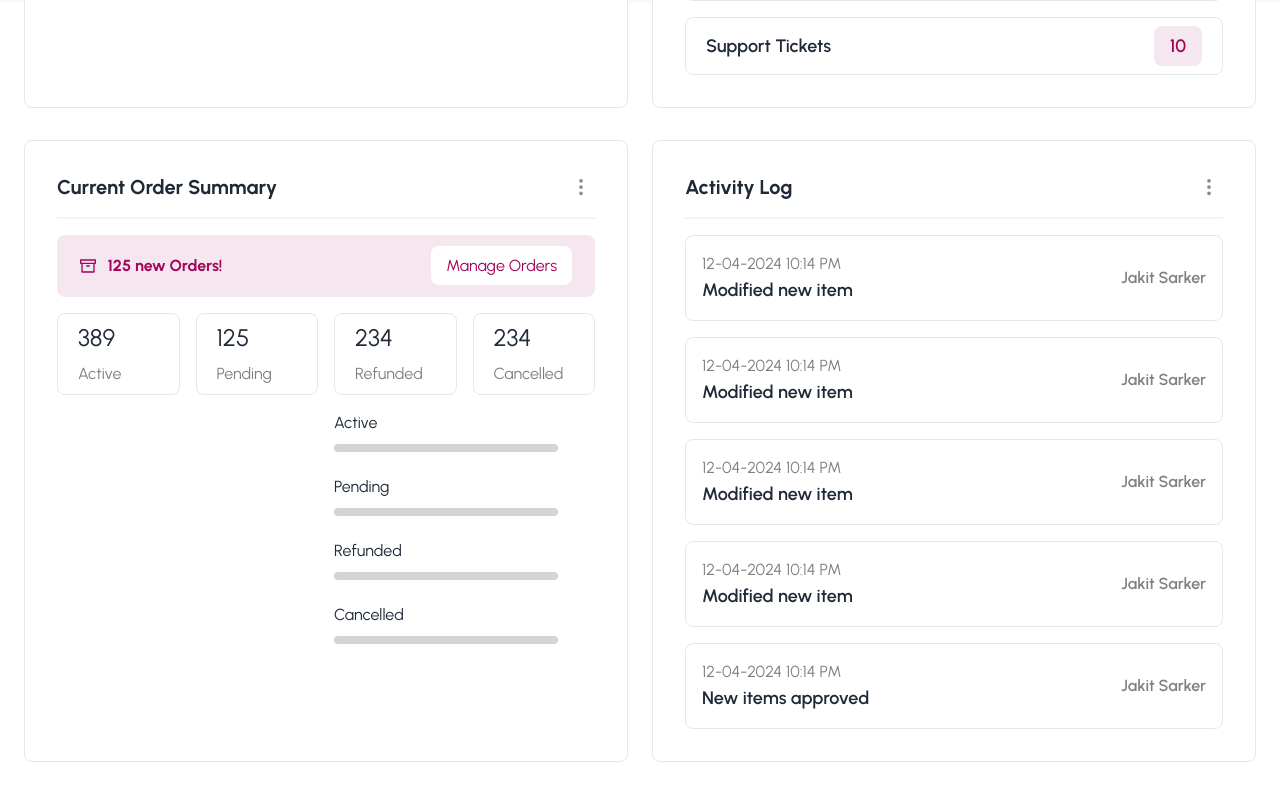
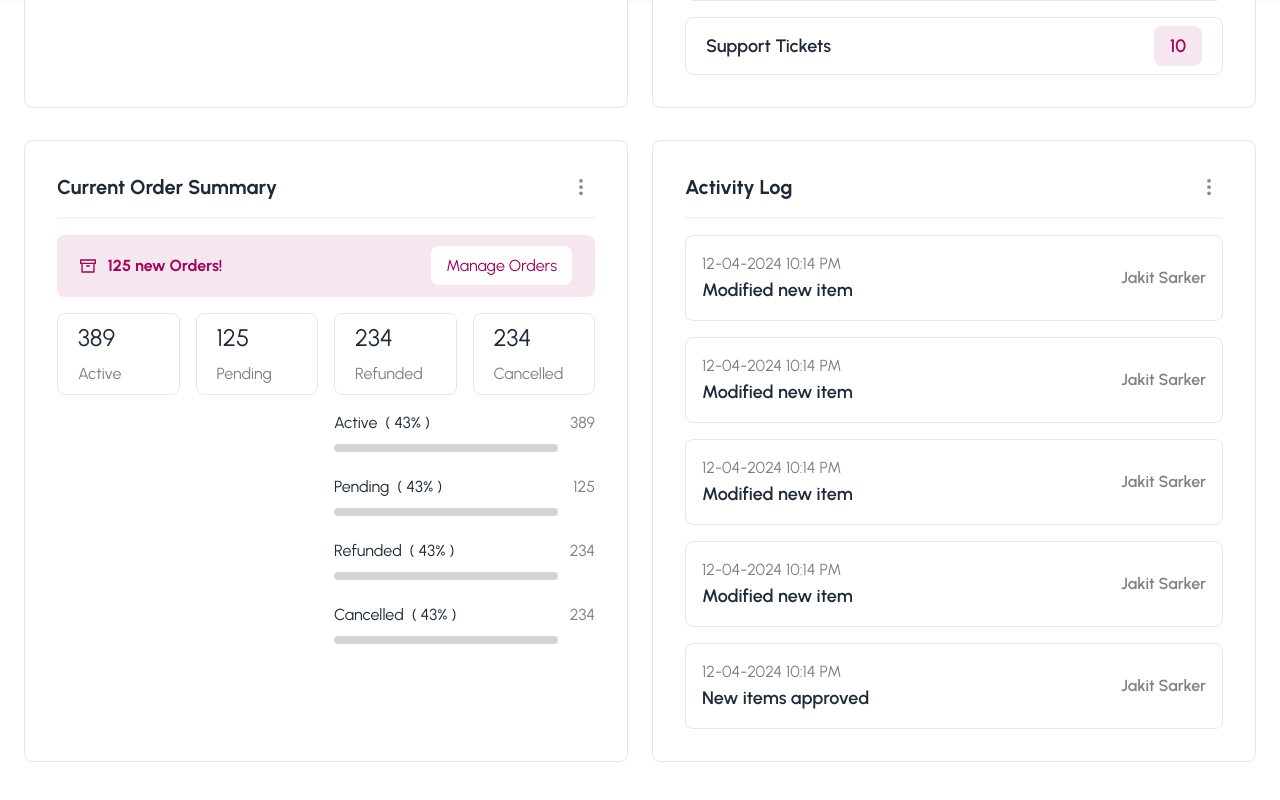
Before and after one commit to JannatulAfrozFaria/admin-layout, a React (Vite) app: page / in a window 1280 px wide. Shown: the part 797-1597 px from the top of the page. Built offline with nearby package versions, Linux system fonts and the light colour scheme; a web font is replaced by a local one.

Commit message:
percentage added to progress bar

```diff
--- a/src/Home/HomeComponents/OrderSummary.jsx
+++ b/src/Home/HomeComponents/OrderSummary.jsx
@@ -38,7 +38,8 @@ const OrderSummary = () => {
                     {OrderStats.map(item => (
                         <div key={item.id}>
                             <div className="flex justify-between">
-                                <p>{item.title}</p>
+                                <p>{item.title} <span className="ml-1">( {item.percentage}% )</span> </p>
+                                <p className="gray">{item.number} </p>
                             </div>
                             <progress className="progress progress-success w-56" value={0} max="100"></progress>
                         </div>
```
